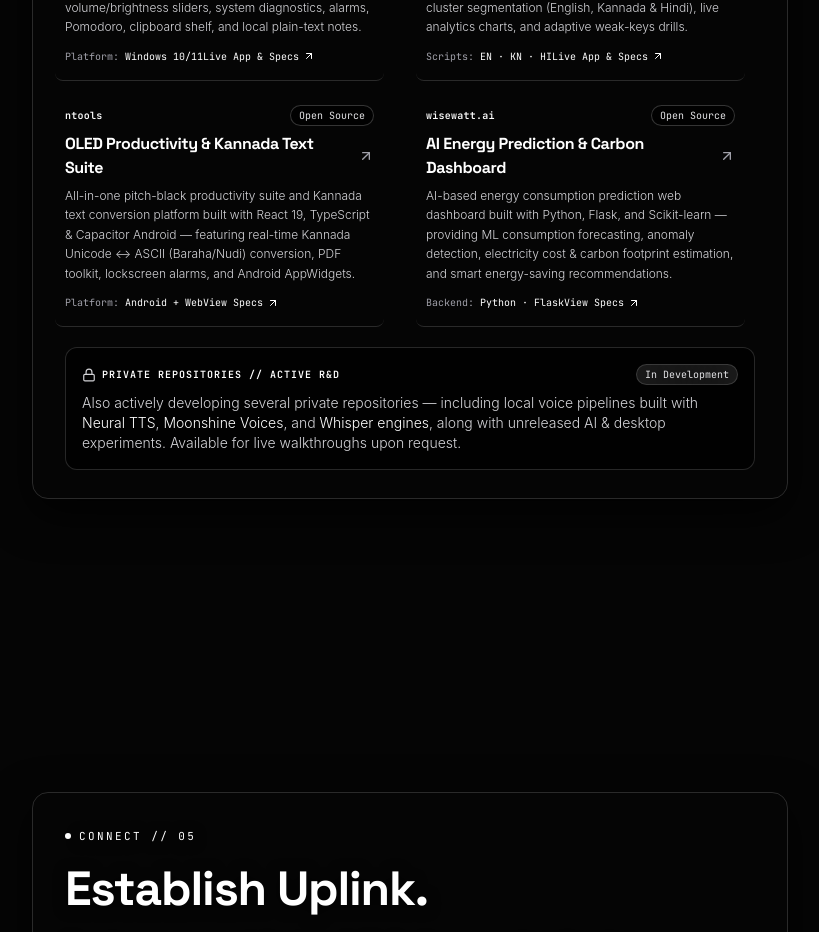
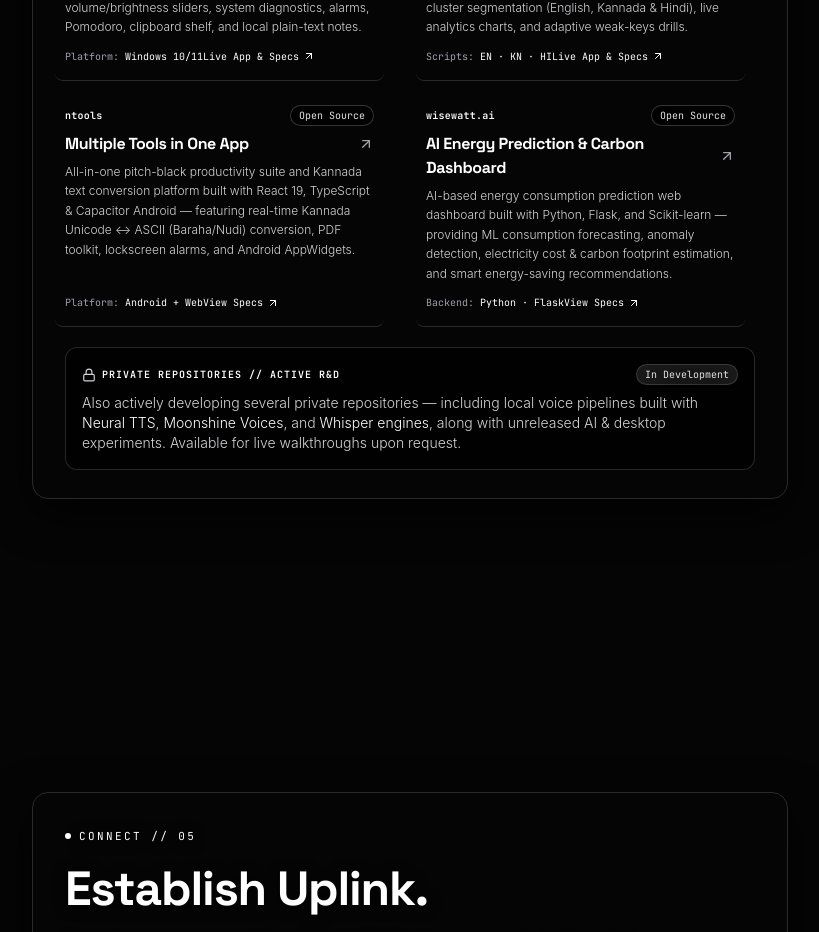
Before and after one commit to suhas-hoskere/portfolio, a React (Vite) app: page / in a window 1280 px wide. Shown: the part 4140-5072 px from the top of the page, without its empty margins (48-867 px from the left). Built offline with nearby package versions, Linux system fonts and the light colour scheme.

Commit message:
Update ntools project title to Multiple Tools in One App

```diff
--- a/src/components/FlightMissionOverlays.tsx
+++ b/src/components/FlightMissionOverlays.tsx
@@ -98,7 +98,7 @@ export const PROJECTS: ProjectData[] = [
   {
     id: 'ntools',
     name: 'ntools',
-    title: 'OLED Productivity & Kannada Text Suite',
+    title: 'Multiple Tools in One App',
     category: 'CROSS-PLATFORM // ANDROID & WEB',
     badge: 'Open Source',
     description:
```
